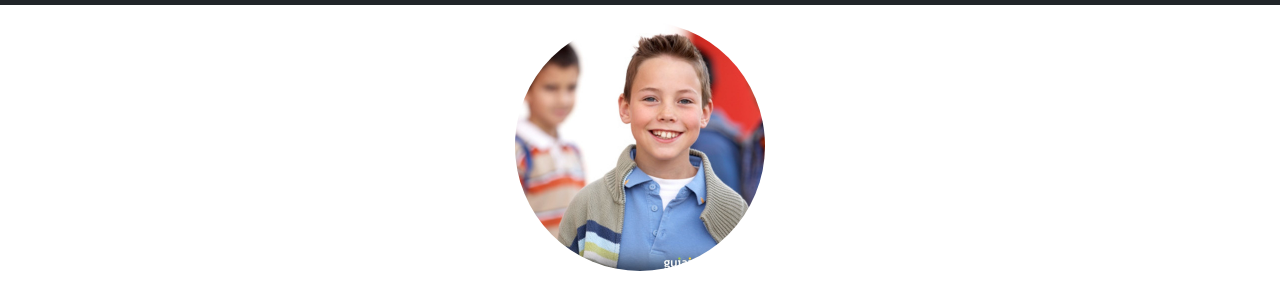
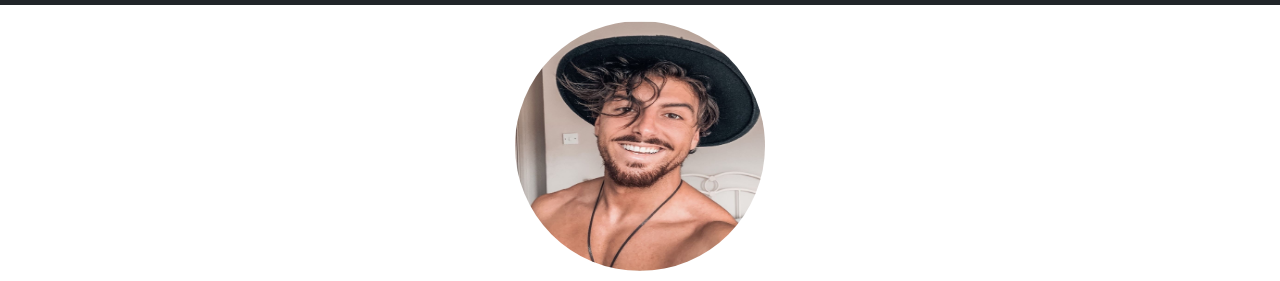
Before and after one commit to ICEI-PUC-Minas-PCO-SI/pco-si-2023-1-p1-proj-web-t1-grupo-4-shaves, a plain HTML site: page src/perfilBarbeiros.html in a window 1280 px wide. Shown: the part 118-399 px from the top of the page. Drawn offline with nearby package versions, Linux system fonts and the light colour scheme.

Commit message:
Testando clonagem do projeto

```diff
--- a/src/perfilBarbeiros.html
+++ b/src/perfilBarbeiros.html
@@ -75,7 +75,7 @@
                     <div class="col-md-12">
                         <div class="profile-banner"></div>
                         <div class="profile-picture d-flex justify-content-center p-3">
-                            <img src="/src/img/perfilteste.png" class="rounded-circle" height="250px" width="250px" alt="Profile Picture">
+                            <img src="/src/img/barbeiro.png" class="rounded-circle" height="250px" width="250px" alt="Profile Picture">
                         </div>
                         <h1 class="profile-name d-flex justify-content-center">Nome do usuário</h1>
                     </div>
```
Also changed, not shown: src/img/barbeiro.png (added).
